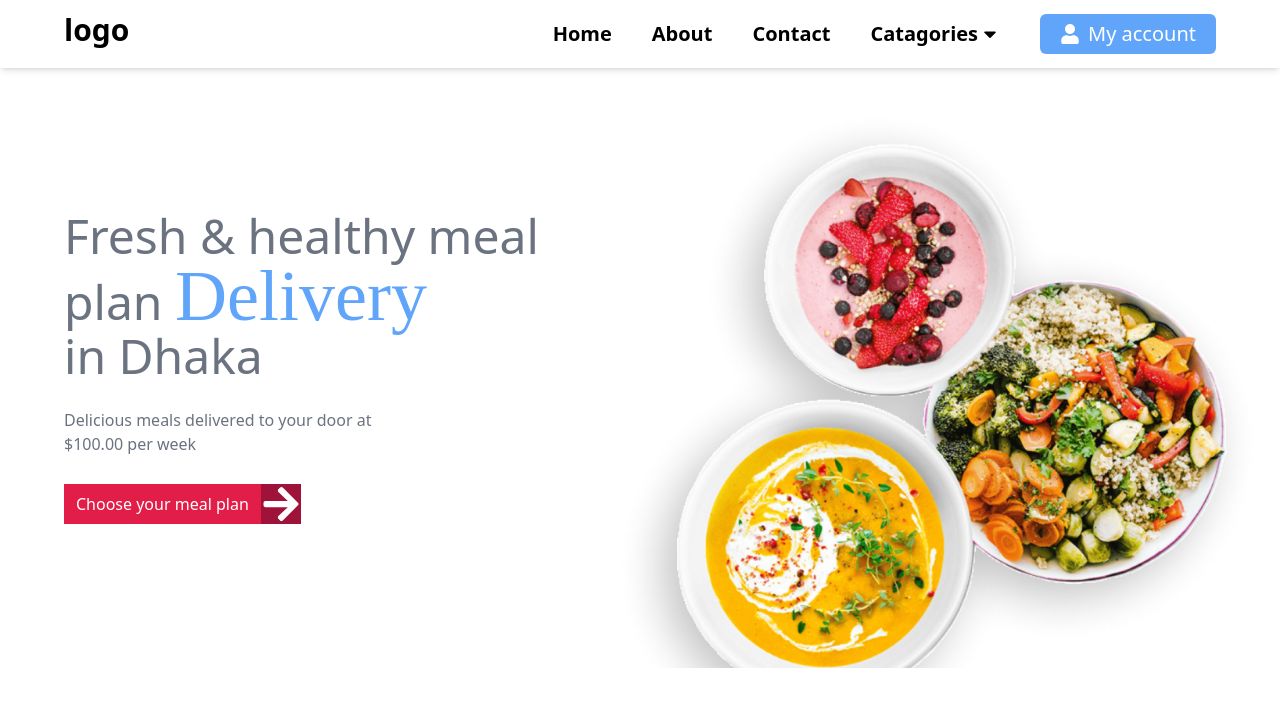
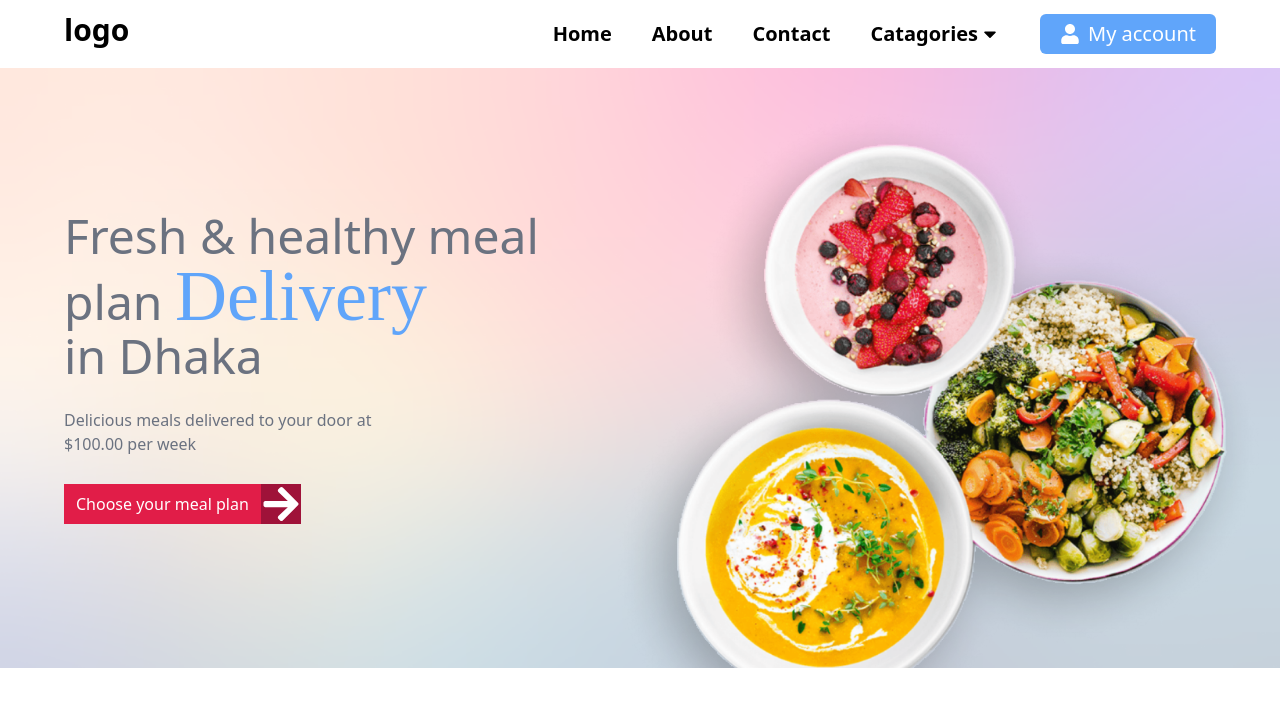
Before and after one commit to JuwelShaikh/restaurant-site, a React (Vite) app: page / in a window 1280 px wide. Shown: the top 706 px of the page. Built offline with nearby package versions, Linux system fonts and the light colour scheme; a web font is replaced by a local one.

Commit message:
Hero section added

```diff
--- a/src/Components/Hero/Hero.jsx
+++ b/src/Components/Hero/Hero.jsx
@@ -1,10 +1,21 @@
 import HeroImg from '../../assets/hero.png'
+import HeroBg from '../../assets/heroBg.png'
 import PrimaryButton from '../Shared/PrimaryButton'
+
+
+const bgStyle = {
+    backgroundImage: `url(${HeroBg})`,
+    backgroundRepeat: 'no-repeat',
+    backgroundPosition: 'center',
+    backgroundSize: 'cover',
+    width: '100%',
+    height: '100%'
+}
 
 const Hero = () => {
     return (
         <>
-            <div className="">
+            <div style={bgStyle} className="">
                 <div className="container p-16 sm:py-0">
                     <div className="grid grid-cols-1 sm:grid-cols-2 gap-4 place-items-center min-h-[600px]">
                         {/* textArea */}
```
